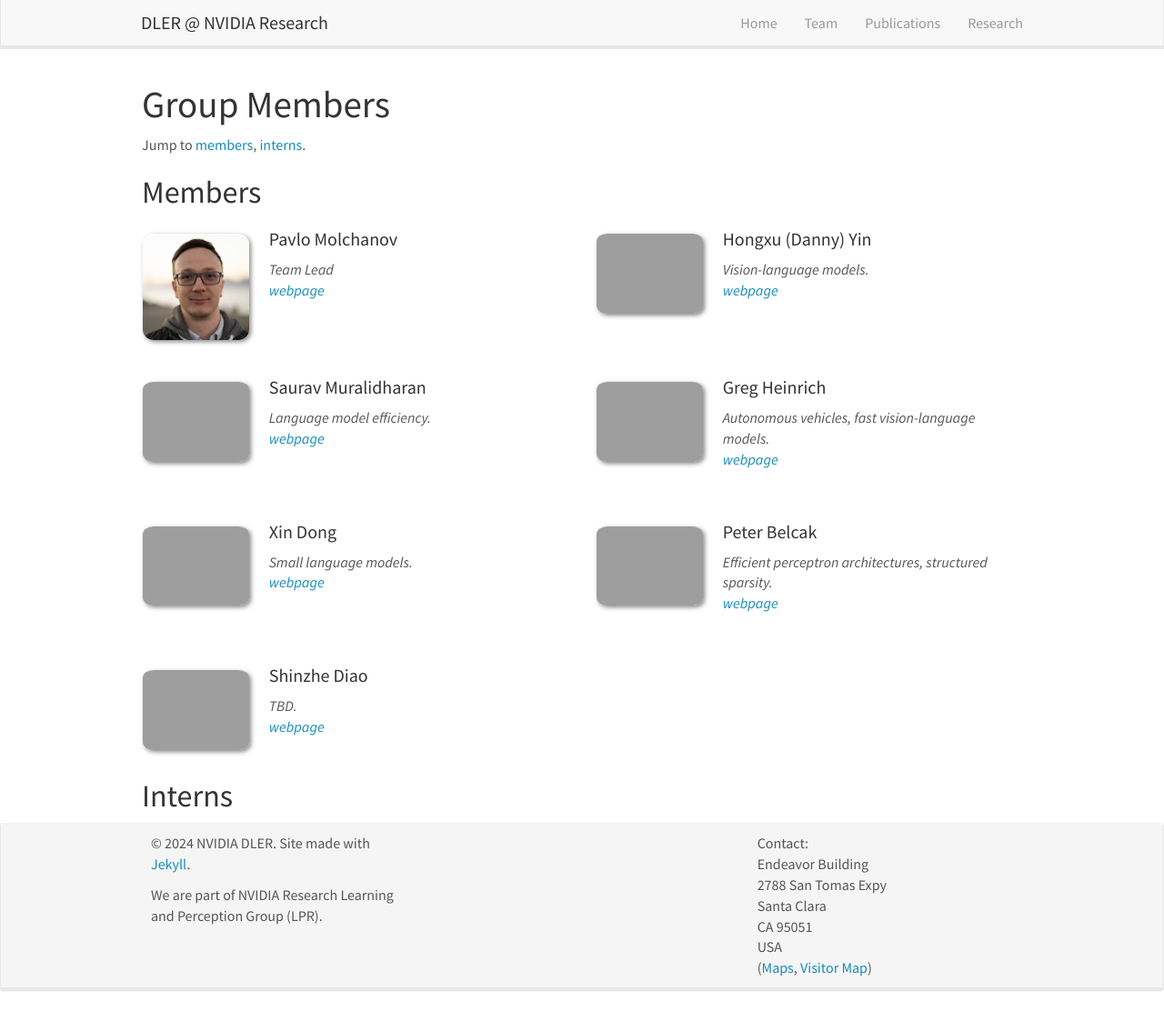
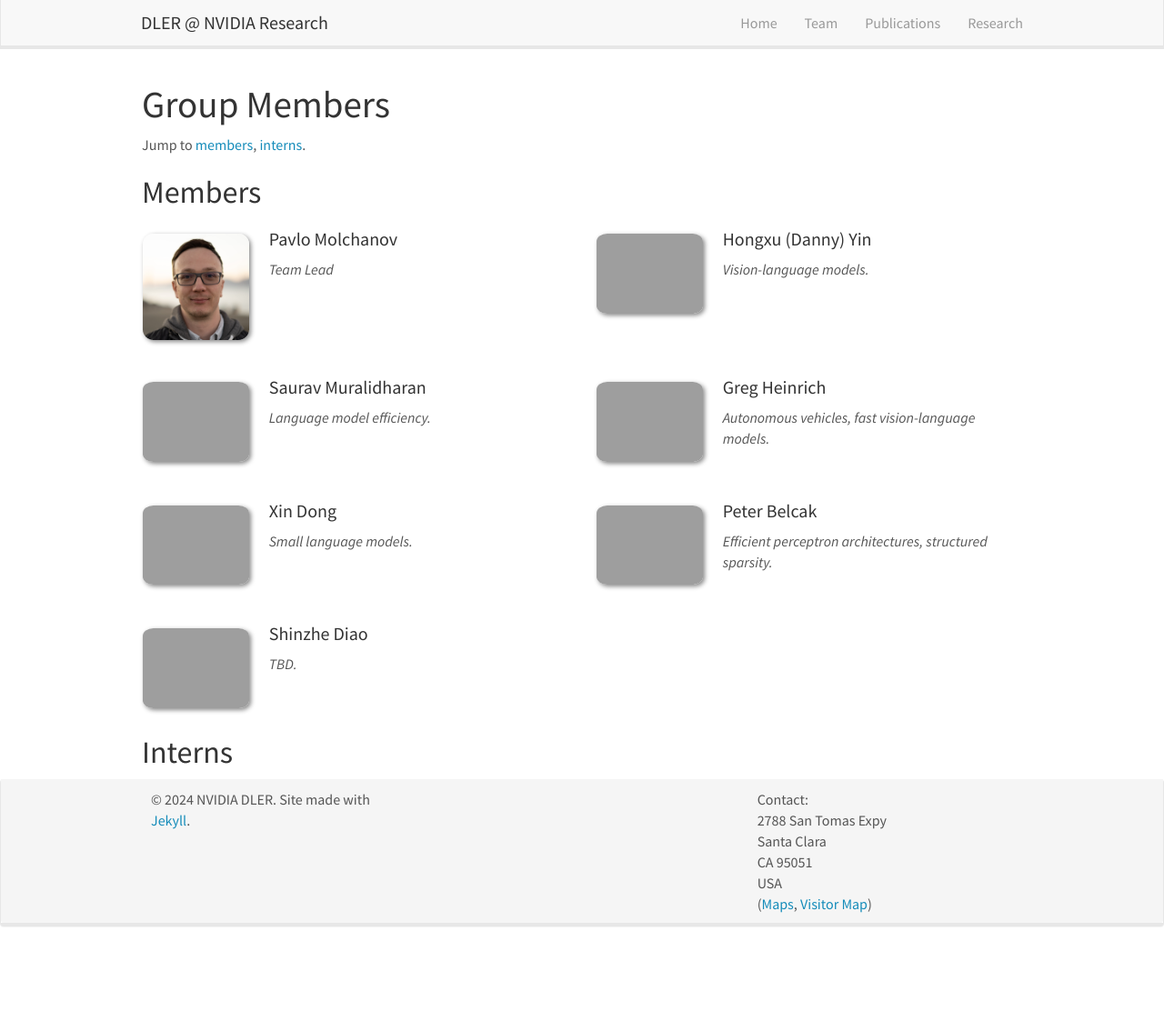
Before and after one commit to nv-dler/nv-dler.github.io, a Jekyll site: the page built from _pages/team.md, in a window 1280 px wide and 1112 px high. Shown: the whole window at 91% size. Built offline with Jekyll 4.4.1, drawn with Linux system fonts in a browser that asks for light colours; nearby versions of some CDN libraries.

Commit message:
new footer, link style

```diff
--- a/_includes/footer.html
+++ b/_includes/footer.html
@@ -4,13 +4,11 @@
 	  <div class="row">
 		<div class="col-sm-4">
 			<p>&copy 2024 NVIDIA DLER. Site made with <a href="https://jekyllrb.com">Jekyll</a>.</p>
-        	<p>We are part of NVIDIA Research Learning and Perception Group (LPR).</p>
 		</div>
 		<div class="col-sm-4">
 		</div>
 		<div class="col-sm-4">
 		  Contact:<br />
-		  Endeavor Building<br />
 		  2788 San Tomas Expy<br />
 		  Santa Clara<br />
 		  CA 95051<br />
--- a/_pages/team.md
+++ b/_pages/team.md
@@ -25,9 +25,13 @@ Jump to [members](#members), [interns](#interns).
   <h4>
   {{ member.name }}
   </h4>
-  <i>{{ member.info }}
+  <i>{{ member.info }}</i>
+  <!-- {% if member.webpage == 1 %}
   <br><a href="{{ member.webpage }}"> webpage </a>
-  </i>
+  {% endif %} -->
+  {% if member.webpage == 1 %}
+  <li><a href="{{ member.webpage }}"> webpage </a></li>
+  {% endif %}
   <ul style="overflow: hidden">
 
   {% if member.number_educ == 1 %}
```
